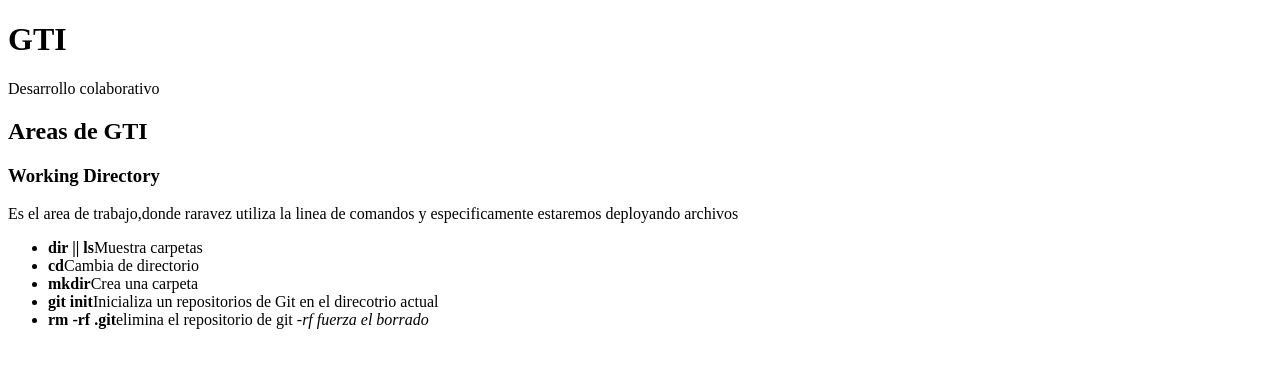
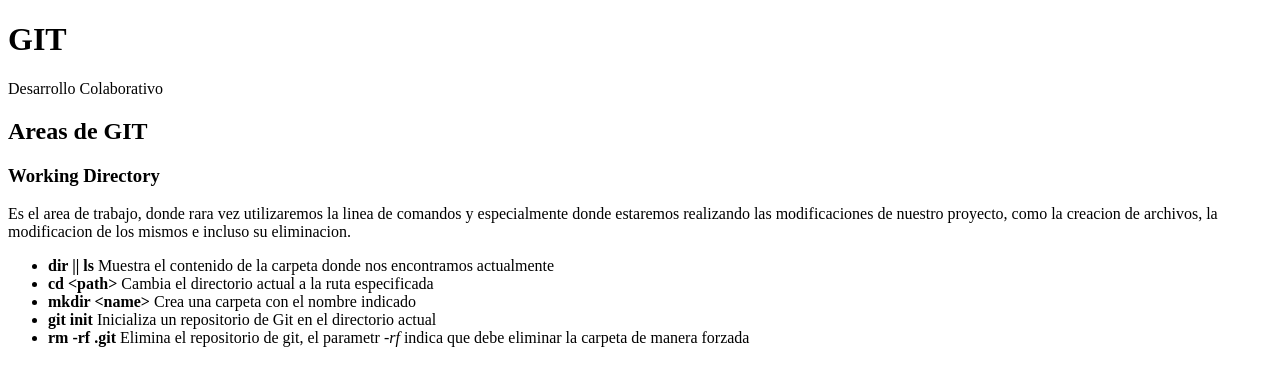
Before and after one commit to Tu7ex/GIT-L19, a plain HTML site: page index.html in a window 1280 px wide. Drawn offline with Linux system fonts and the light colour scheme.

Commit message:
Areas git.

```diff
--- a/index.html
+++ b/index.html
@@ -1,28 +1,36 @@
 <!DOCTYPE html>
-<html lang=”es">
+<html lang="es">
 <head>
-    <meta charset=”UTF-8″ />
-    <title>GIT Title</title>
+    <meta charset="UTF-8">
+    <meta http-equiv="X-UA-Compatible" content="IE=edge">
+    <meta
+        name="viewport"
+        content="
+            width=device-width,
+            initial-scale=1,
+            maximum-scale=3">
+    <title>Git Desarrollo Colaborativo</title>
+    <link rel="stylesheet" href="styles/main.css">
 </head>
 <body>
-    <header id="Cabecera">
-        <h1>GTI</h1>
-        <p>Desarrollo colaborativo</p>
+    <header id="header">
+        <h1>GIT</h1>
+        <p>Desarrollo Colaborativo</p>
     </header>
     <section>
-        <h2>Areas de GTI</h2>
+        <h2>Areas de GIT</h2>
         <article>
             <h3>Working Directory</h3>
             <p>
-                Es el area de trabajo,donde raravez utiliza la linea
-                de comandos y especificamente estaremos  deployando archivos
+                Es el area de trabajo, donde rara vez utilizaremos la linea de comandos y especialmente donde estaremos realizando las modificaciones de nuestro proyecto, como la creacion de archivos, la modificacion de los mismos e incluso su eliminacion.
             </p>
             <ul class="commands">
-                <li><strong>dir || ls</strong>Muestra carpetas</li>
-                <li><strong>cd</strong>Cambia de directorio</li>
-                <li><strong>mkdir</strong>Crea una carpeta</li>
-                <li><strong>git init</strong>Inicializa un repositorios de Git en el direcotrio actual</li>
-                <li><strong>rm -rf .git</strong>elimina el repositorio de git <em>-rf fuerza el borrado </em></li>
+                <li><strong>dir || ls</strong> Muestra el contenido de la carpeta donde nos encontramos actualmente</li>
+                <li><strong>cd &lt;path> </strong> Cambia el directorio actual a la ruta especificada</li>
+                <li><strong>mkdir &lt;name></strong> Crea una carpeta con el nombre indicado</li>
+                <li><strong>git init</strong> Inicializa un repositorio de Git en el directorio actual</li>
+                <li><strong>rm -rf .git</strong> Elimina el repositorio de git, el parametr <em>-rf</em> indica que debe eliminar la carpeta de manera forzada</li>
+            </ul>
         </article>
     </section>
 </body>
```
